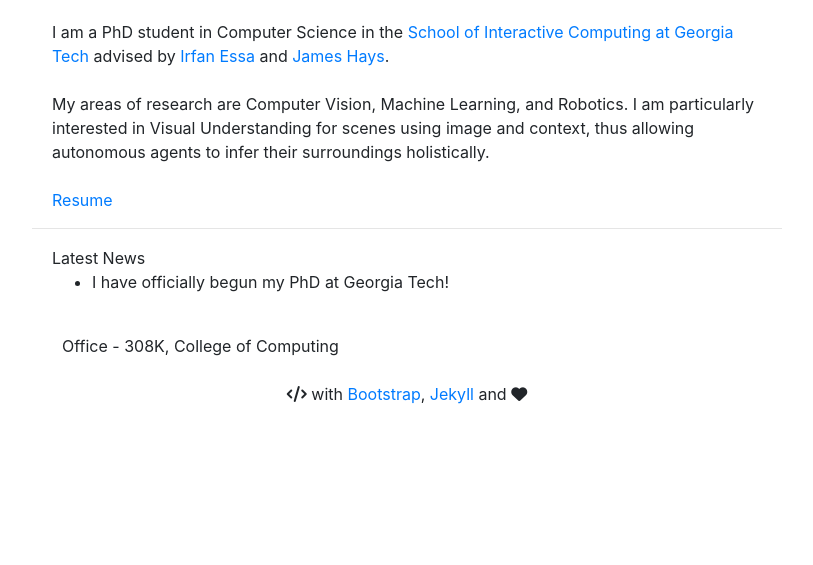
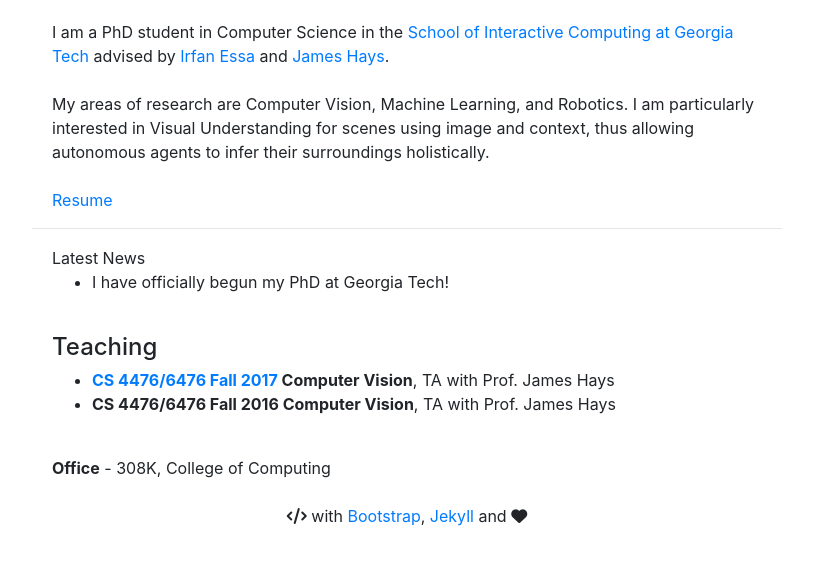
Before and after one commit to varunagrawal/varunagrawal.github.io, a Jekyll site: the page built from index.html, in a window 1280 px wide, cut to the strip 284-849 px from the top of the page. Shown: the whole strip, without its empty margins (233-1046 px from the left). Built offline with Jekyll 4.4.1, drawn with Linux system fonts in a browser that asks for light colours; nearby versions of some CDN libraries.

Commit message:
added section on classes I am helping to teach

```diff
--- a/index.html
+++ b/index.html
@@ -97,8 +97,22 @@ title: Varun Agrawal Online
 
     <br/>
 
-    <div class="col col-md-8 ml-md-auto mr-md-auto">
-        Office - 308K, College of Computing<br/>
+    <div class="row">
+        <div class="col col-md-8 ml-auto mr-auto">
+            <h4>Teaching</h4>
+            <ul>
+                <li><b><a href="https://www.cc.gatech.edu/~hays/compvision/">CS 4476/6476 Fall 2017</a> Computer Vision</b>, TA with Prof. James Hays</li>
+                <li><b>CS 4476/6476 Fall 2016 Computer Vision</b>, TA with Prof. James Hays</li>
+            </ul>
+        </div>
+    </div>
+
+    <br/>
+
+    <div class="row">
+        <div class="col col-md-8 ml-md-auto mr-md-auto">
+            <b>Office</b> - 308K, College of Computing<br/>
+        </div>
     </div>
     <!--{% include twitter.html %}-->
 
```
